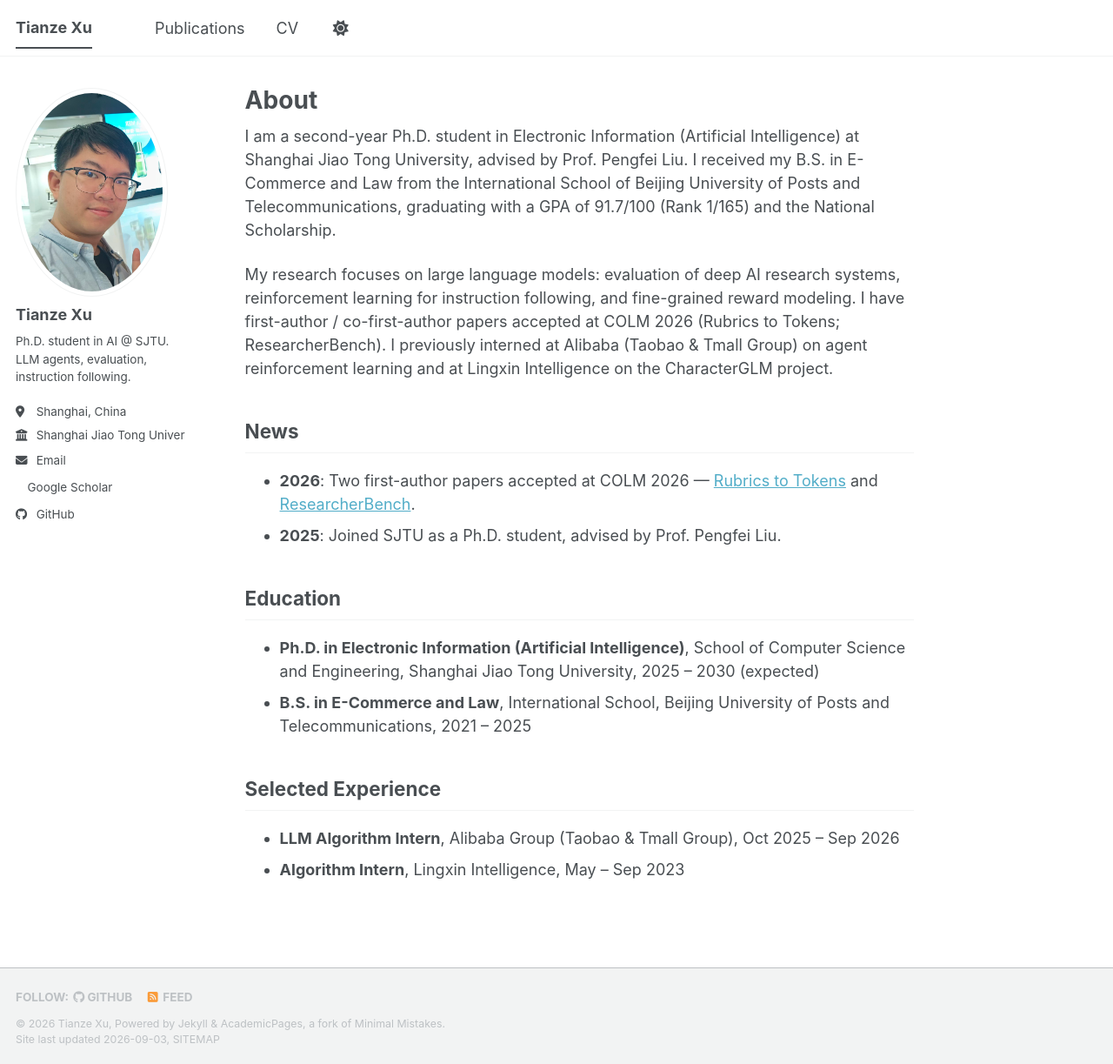
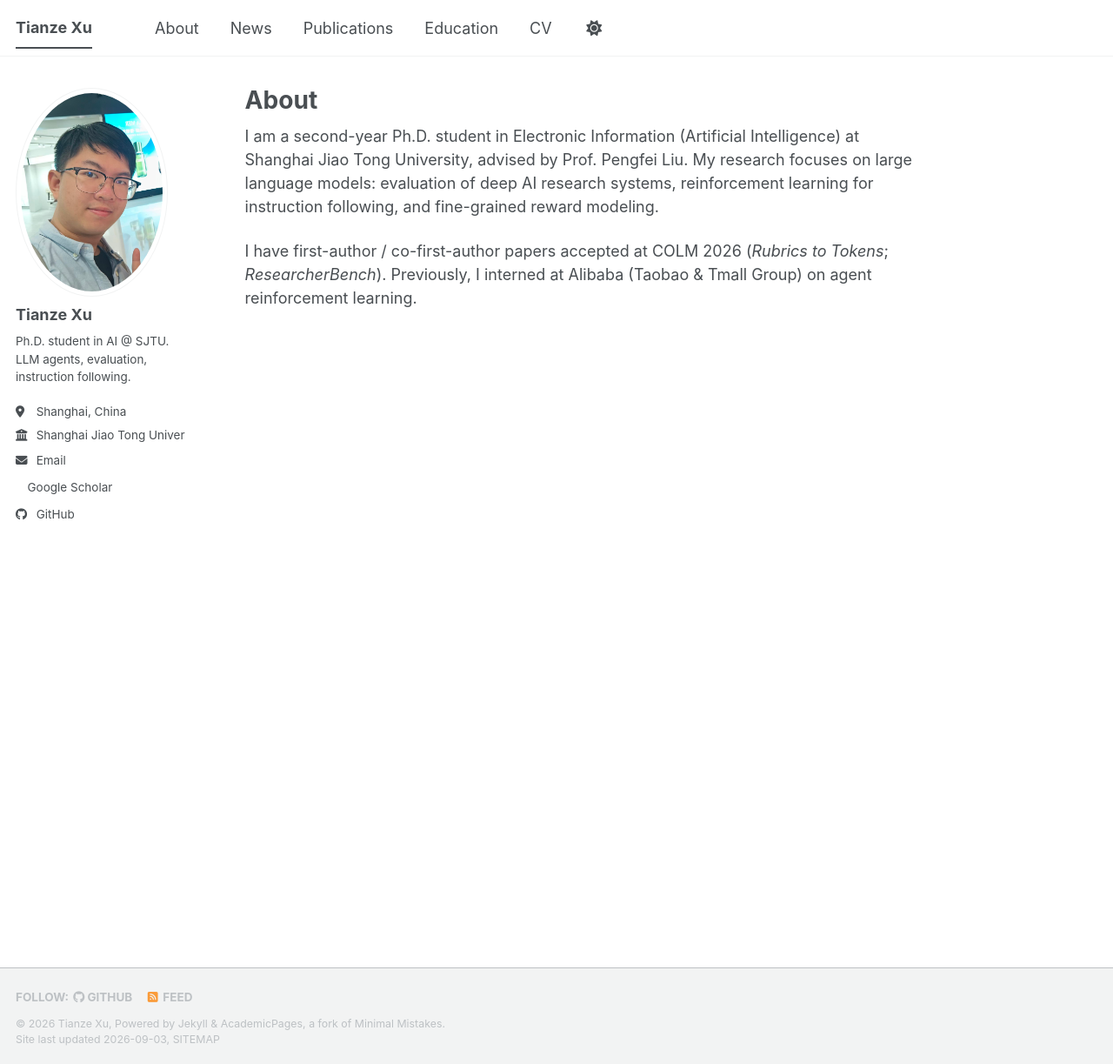
Before and after one commit to TURLEing/cv, a Jekyll site: the page built from _pages/about.md, in a window 1280 px wide and 1223 px high. Shown: the whole window at 87% size. Built offline with Jekyll 4.4.1, drawn with Linux system fonts in a browser that asks for light colours; a style sheet for code colours, icons or effects is not loaded.

Commit message:
Restructure site: split About/News/Education pages, remove GPAs from web pages
Co-Authored-By: Claude Code <noreply@anthropic.com>

```diff
--- a/_pages/about.md
+++ b/_pages/about.md
@@ -7,21 +7,6 @@ redirect_from:
   - /about.html
 ---
 
-I am a second-year Ph.D. student in Electronic Information (Artificial Intelligence) at Shanghai Jiao Tong University, advised by Prof. Pengfei Liu. I received my B.S. in E-Commerce and Law from the International School of Beijing University of Posts and Telecommunications, graduating with a GPA of 91.7/100 (Rank 1/165) and the National Scholarship.
+I am a second-year Ph.D. student in Electronic Information (Artificial Intelligence) at Shanghai Jiao Tong University, advised by Prof. Pengfei Liu. My research focuses on large language models: evaluation of deep AI research systems, reinforcement learning for instruction following, and fine-grained reward modeling.
 
-My research focuses on large language models: evaluation of deep AI research systems, reinforcement learning for instruction following, and fine-grained reward modeling. I have first-author / co-first-author papers accepted at COLM 2026 (Rubrics to Tokens; ResearcherBench). I previously interned at Alibaba (Taobao & Tmall Group) on agent reinforcement learning and at Lingxin Intelligence on the CharacterGLM project.
-
-## News
-
-- **2026**: Two first-author papers accepted at COLM 2026 — [Rubrics to Tokens](https://arxiv.org/abs/2604.02795) and [ResearcherBench](https://arxiv.org/abs/2507.16280).
-- **2025**: Joined SJTU as a Ph.D. student, advised by Prof. Pengfei Liu.
-
-## Education
-
-- **Ph.D. in Electronic Information (Artificial Intelligence)**, School of Computer Science and Engineering, Shanghai Jiao Tong University, 2025 – 2030 (expected)
-- **B.S. in E-Commerce and Law**, International School, Beijing University of Posts and Telecommunications, 2021 – 2025
-
-## Selected Experience
-
-- **LLM Algorithm Intern**, Alibaba Group (Taobao & Tmall Group), Oct 2025 – Sep 2026
-- **Algorithm Intern**, Lingxin Intelligence, May – Sep 2023
+I have first-author / co-first-author papers accepted at COLM 2026 (*Rubrics to Tokens*; *ResearcherBench*). Previously, I interned at Alibaba (Taobao & Tmall Group) on agent reinforcement learning.
```
Also changed, not shown: _data/navigation.yml (+9 -0 lines), _pages/cv.md (+0 -2 lines), _pages/education.md (added, +11 -0 lines), _pages/news.md (added, +11 -0 lines).
